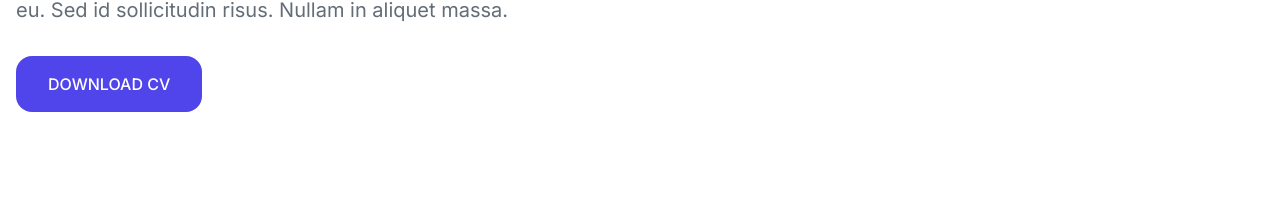
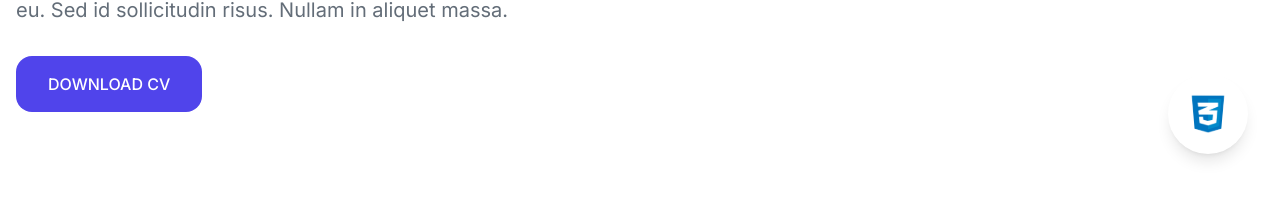
Before and after one commit to FieryInferno/my-portofolio, a Next.js app: page /example in a window 1280 px wide. Shown: the part 384-582 px from the top of the page. Built offline with nearby package versions, Linux system fonts and the light colour scheme.

Commit message:
feat:animasi logo html

```diff
--- a/package.json
+++ b/package.json
@@ -23,6 +23,7 @@
     "postcss": "8.4.27",
     "react": "18.2.0",
     "react-dom": "18.2.0",
+    "sass": "^1.64.1",
     "tailwindcss": "3.3.3",
     "typescript": "5.1.6"
   }
--- /dev/null
+++ b/src/app/globals.scss
@@ -0,0 +1,30 @@
+.hm4-hero-right {
+    animation: 4s ups-down linear infinite;
+}
+
+@keyframes ups-down {
+    0% {
+        -webkit-transform: translateY(0);
+        transform: translateY(0);
+    }
+
+    25% {
+        -webkit-transform: translateY(-30px);
+        transform: translateY(-30px);
+    }
+
+    50% {
+        -webkit-transform: translateY(0);
+        transform: translateY(0);
+    }
+
+    75% {
+        -webkit-transform: translateY(30px);
+        transform: translateY(30px);
+    }
+
+    100% {
+        -webkit-transform: translateY(0);
+        transform: translateY(0);
+    }
+}
--- a/src/app/layout.tsx
+++ b/src/app/layout.tsx
@@ -1,4 +1,5 @@
 import './globals.css'
+import './globals.scss';
 import type { Metadata } from 'next'
 import { Inter } from 'next/font/google'
 
--- a/src/components/hero.tsx
+++ b/src/components/hero.tsx
@@ -1,6 +1,8 @@
 'use client'
 
 import { useEffect, useRef } from "react";
+import Image from "next/image";
+import html from "../../public/html.svg";
 
 export default () => {
     const circle = useRef<HTMLDivElement>(null);
@@ -31,6 +33,9 @@ export default () => {
                     <div className="my-8 text-4xl font-bold">Programmer</div>
                     <div className="text-[#636D78] text-xl mb-8">Lorem ipsum dolor sit amet, consectetur adipiscing elit. Etiam vitae urna risus. Mauris consequat tortor elit, a blandit arcu consequat eu. Sed id sollicitudin risus. Nullam in aliquet massa.</div>
                     <a className="bg-[#5044eb] text-white py-4 px-8 font-medium rounded-2xl relative inline-block overflow-hidden z-10 cursor-pointer before:absolute before:h-24 before:w-56 before:bg-black before:rounded-[50%]  before:-left-4  before:-top-24  before:-z-10 hover:before:top-[-1rem] hover:before:transition-all hover:before:duration-300">DOWNLOAD CV</a>
+                    <div className="absolute -bottom-12 right-8 bg-white rounded-[50%] w-20 h-20 flex justify-center shadow-lg hm4-hero-right">
+                        <Image src={html} alt="HTML" />
+                    </div>
                 </div>
             </div>
         </div>
```
Also changed, not shown: public/html.svg (added), 1 other file (tests, documents, lock files or other folders).
